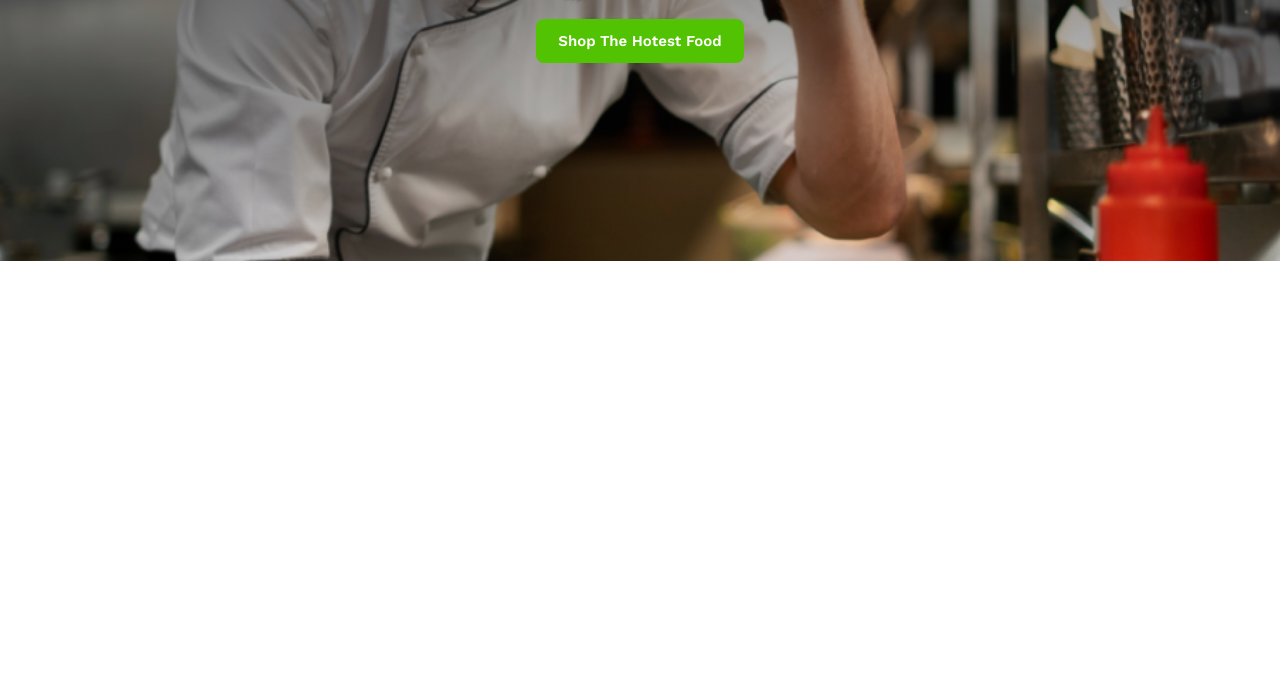
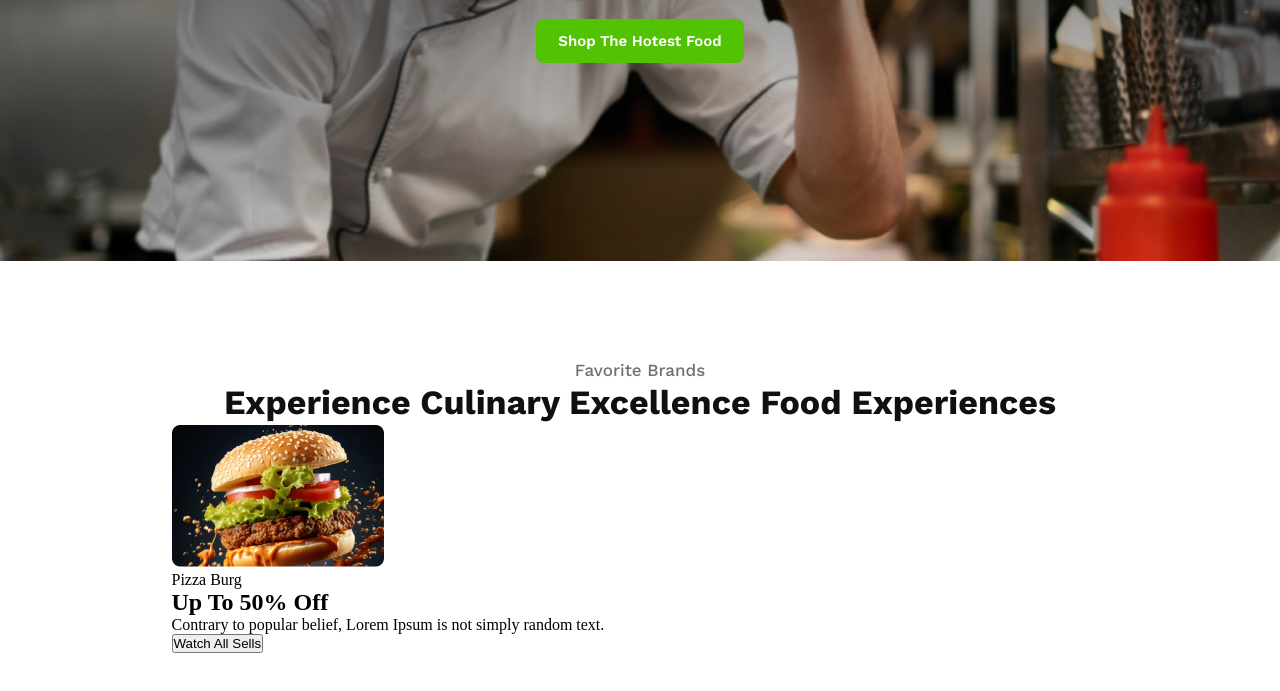
Before and after one commit to Sajjatul21/make-essential-UI-components-CSS, a plain HTML site: page index.html in a window 1280 px wide. Shown: the part 391-1082 px from the top of the page. Before the commit the page ends 800 px from the top, so only its background shows below. Drawn offline with nearby package versions, Linux system fonts and the light colour scheme.

Commit message:
card-box section header style

```diff
--- a/index.html
+++ b/index.html
@@ -13,11 +13,34 @@
         <div class="hero-content">
             <p class="subtitle">Savor the Flavors</p>
             <h1 class="title">Experience Culinary Excellence Food Experiences</h1>
-            <p class="description">Contrary to popular belief, Lorem Ipsum is not simply random text. It has roots in a piece of classical
+            <p class="description">Contrary to popular belief, Lorem Ipsum is not simply random text. It has roots in a
+                piece of classical
                 Latin literature from 45 BC, making it over 2000 years old. Richard McClintock</p>
-                <div class="btn-container">
-                    <button class="btn">Shop The Hotest Food</button>
+            <div class="btn-container">
+                <button class="btn">Shop The Hotest Food</button>
+            </div>
+        </div>
+    </section>
+
+    <section id="card-box">
+        <div class="container">
+            <div class="info">
+                <p class="subtitle">Favorite Brands</p>
+                <h1 class="title">Experience Culinary Excellence Food Experiences</h1>
+            </div>
+            <div>
+                <div class="card">
+                    <div>
+                        <img src="assets/burger.png" alt="">
+                    </div>
+                    <div>
+                        <span>Pizza Burg</span>
+                    </div>
+                    <h1>Up To 50% Off</h1>
+                    <p>Contrary to popular belief, Lorem Ipsum is not simply random text.</p>
+                    <button>Watch All Sells</button>
                 </div>
+            </div>
         </div>
     </section>
 </body>
--- a/style/style.css
+++ b/style/style.css
@@ -73,3 +73,28 @@
     text-align: center;
     margin-bottom: 22px;
 }
+
+#card-box {
+    width: 937px;
+    margin: 100px auto;
+}
+
+#card-box .title {
+    color: rgba(16, 16, 16, 1);
+    font-family: Work Sans;
+    font-size: 34px;
+    font-weight: 700;
+    line-height: 45px;
+    letter-spacing: 0%;
+    text-align: center;
+}
+
+#card-box .subtitle {
+    color: rgba(16, 16, 16, 0.6);
+    font-family: Work Sans;
+    font-size: 17px;
+    font-weight: 500;
+    line-height: 19px;
+    letter-spacing: 0%;
+    text-align: center;
+}
```
